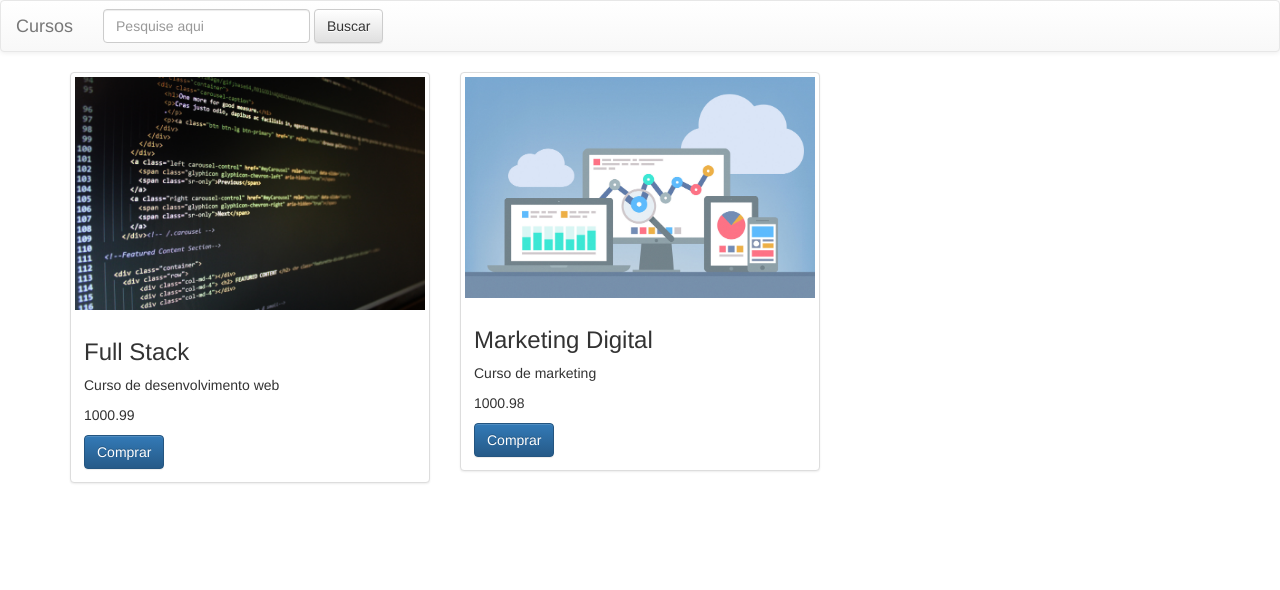
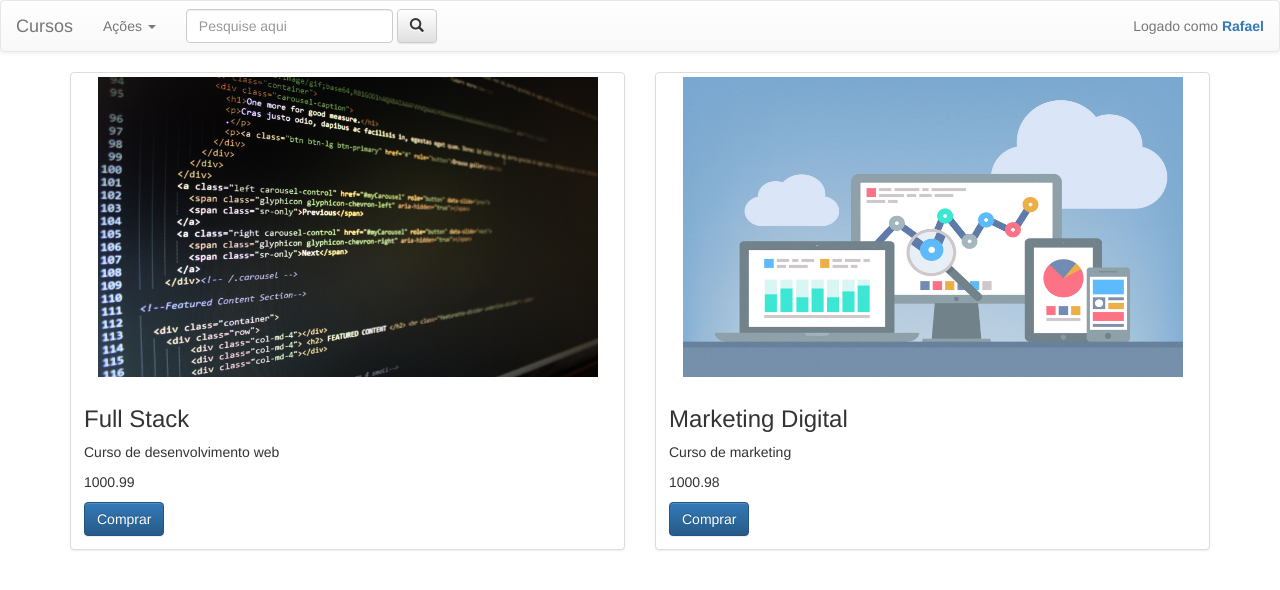
Before and after one commit to rserafim/ProjetoCursos, a PHP site: page / in a window 1280 px wide. Shown: the top 590 px of the page. Run offline with PHP 8.4, Linux system fonts and the light colour scheme.

Commit message:
adicionado menu de login

```diff
--- a/assets/css/style.css
+++ b/assets/css/style.css
@@ -0,0 +1,5 @@
+.thumbnail a>img,
+.thumbnail>img {
+    width: 500px;
+    height: 300px;
+}
--- a/index.php
+++ b/index.php
@@ -8,6 +8,13 @@
     $descricaoCurso2 = "Curso de marketing";
     $valorCurso2 = 1000.98;
     $imagemCurso2 = "marketing.jpg";
+
+    $usuario = [
+        "Nome" => "Rafael",
+        "Email" => "teste@teste.com",
+        "Senha" => "123456",
+        "NivelAcesso" => mt_rand(0, 1)
+    ];
 
 ?>
 
@@ -21,7 +28,7 @@
     <title>Document</title>
     <link rel="stylesheet" href="https://maxcdn.bootstrapcdn.com/bootstrap/3.3.7/css/bootstrap.min.css" integrity="sha384-BVYiiSIFeK1dGmJRAkycuHAHRg32OmUcww7on3RYdg4Va+PmSTsz/K68vbdEjh4u" crossorigin="anonymous">
     <link rel="stylesheet" href="https://maxcdn.bootstrapcdn.com/bootstrap/3.3.7/css/bootstrap-theme.min.css" integrity="sha384-rHyoN1iRsVXV4nD0JutlnGaslCJuC7uwjduW9SVrLvRYooPp2bWYgmgJQIXwl/Sp" crossorigin="anonymous">
-    <script src="https://maxcdn.bootstrapcdn.com/bootstrap/3.3.7/js/bootstrap.min.js" integrity="sha384-Tc5IQib027qvyjSMfHjOMaLkfuWVxZxUPnCJA7l2mCWNIpG9mGCD8wGNIcPD7Txa" crossorigin="anonymous"></script>
+    <link rel="stylesheet" href="assets/css/style.css">
 </head>
 <body>
     <nav class="navbar navbar-default">
@@ -31,17 +38,38 @@
             <span>Cursos</span>
         </a>
         </div>
+        <div class="collapse navbar-collapse" id="bs-example-navbar-collapse-1">
+        <?php if ($usuario["NivelAcesso"] == 1) : ?>
+            <ul class="nav navbar-nav">
+                <li class="dropdown">
+                <a href="#" class="dropdown-toggle" data-toggle="dropdown" role="button" aria-haspopup="true" aria-expanded="false">Ações <span class="caret"></span></a>
+                    <ul class="dropdown-menu">
+                        <li><a href="#">Adicionar Produto</a></li>
+                        <li><a href="#">Editar Produto</a></li>
+                    </ul>
+                </li>
+            </ul>
+        <?php endif; ?>
         <form class="navbar-form navbar-left" role="search">
         <div class="form-group">
             <input type="text" class="form-control" placeholder="Pesquise aqui">
         </div>
-        <button type="submit" class="btn btn-default">Buscar</button>
+        <button type="submit" class="btn btn-default"><span class="glyphicon glyphicon-search" aria-hidden="true"></span></button>
         </form>
+        <p class="navbar-text navbar-right">
+            Logado como
+            <strong>
+                <a href="#"><?php echo $usuario["Nome"];?></a>
+            </strong>
+
+        </p>
+
+        </div>
     </div>
     </nav>
         <div class="container">
         <div class="row">
-            <div class="col-sm-6 col-md-4">
+            <div class="col-sm-6 col-md-6">
                 <div class="thumbnail">
                 <img src="<?php echo "assets/img/$imagemCurso1"; ?>" alt="<?php echo "Foto curso $nomeCurso1"; ?>">
                 <div class="caption">
@@ -52,7 +80,7 @@
                 </div>
                 </div>
             </div>
-            <div class="col-sm-6 col-md-4">
+            <div class="col-sm-6 col-md-6">
                 <div class="thumbnail">
                 <img src="<?php echo "assets/img/$imagemCurso2"; ?>" alt="<?php echo "Foto curso $nomeCurso2"; ?>">
                 <div class="caption">
@@ -65,6 +93,8 @@
             </div>
         </div>
         </div>
+    <script src="https://cdnjs.cloudflare.com/ajax/libs/jquery/3.3.1/jquery.min.js"></script>
+    <script src="https://maxcdn.bootstrapcdn.com/bootstrap/3.3.7/js/bootstrap.min.js" integrity="sha384-Tc5IQib027qvyjSMfHjOMaLkfuWVxZxUPnCJA7l2mCWNIpG9mGCD8wGNIcPD7Txa" crossorigin="anonymous"></script>
 
 </body>
 </html>
```
